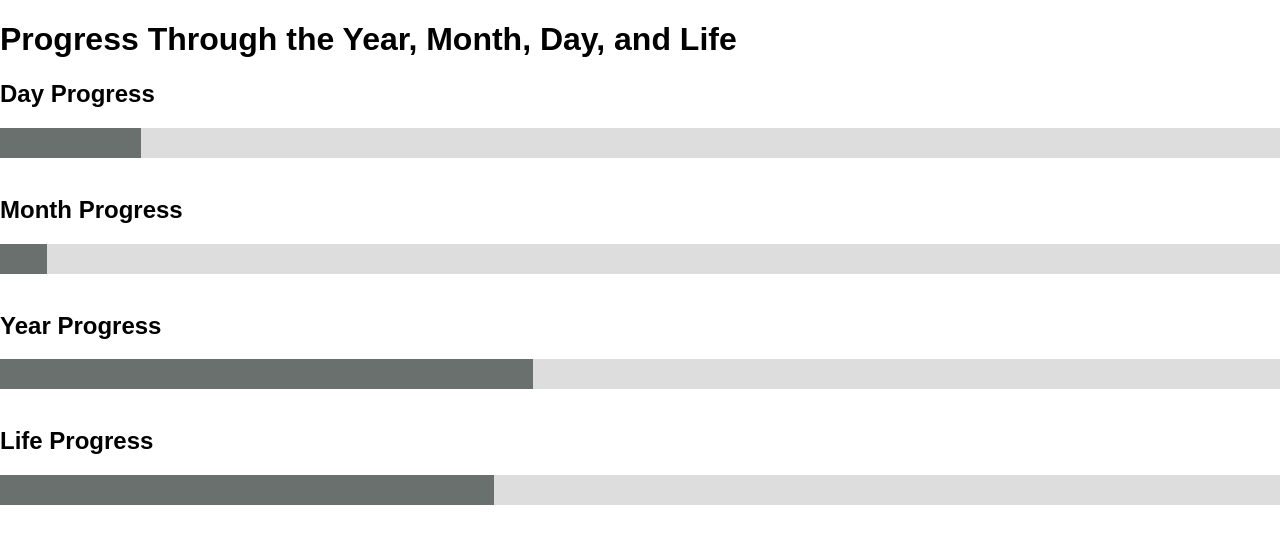
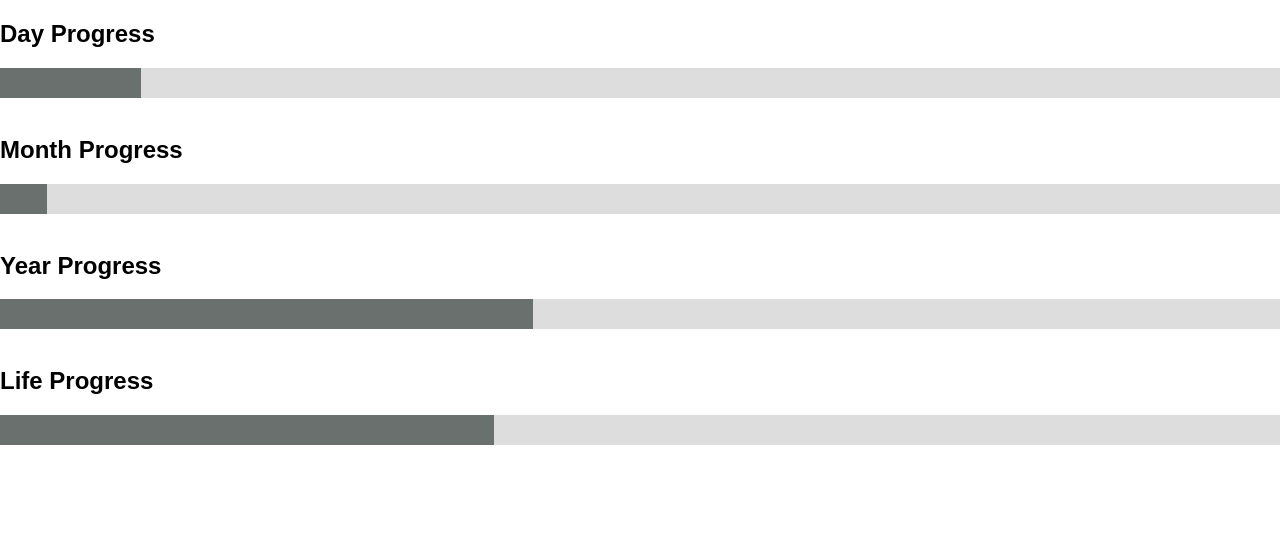
Before and after one commit to braaaaains/notion-widgets, a plain HTML site: page index.html in a window 1280 px wide. Drawn offline with Linux system fonts and the light colour scheme.

Commit message:
Update index.html

```diff
--- a/index.html
+++ b/index.html
@@ -20,8 +20,6 @@ body {
 </style>
 </head>
 <body>
-
-<h1>Progress Through the Year, Month, Day, and Life</h1>
 
 <h2>Day Progress</h2>
 <div class="myProgress">
```
